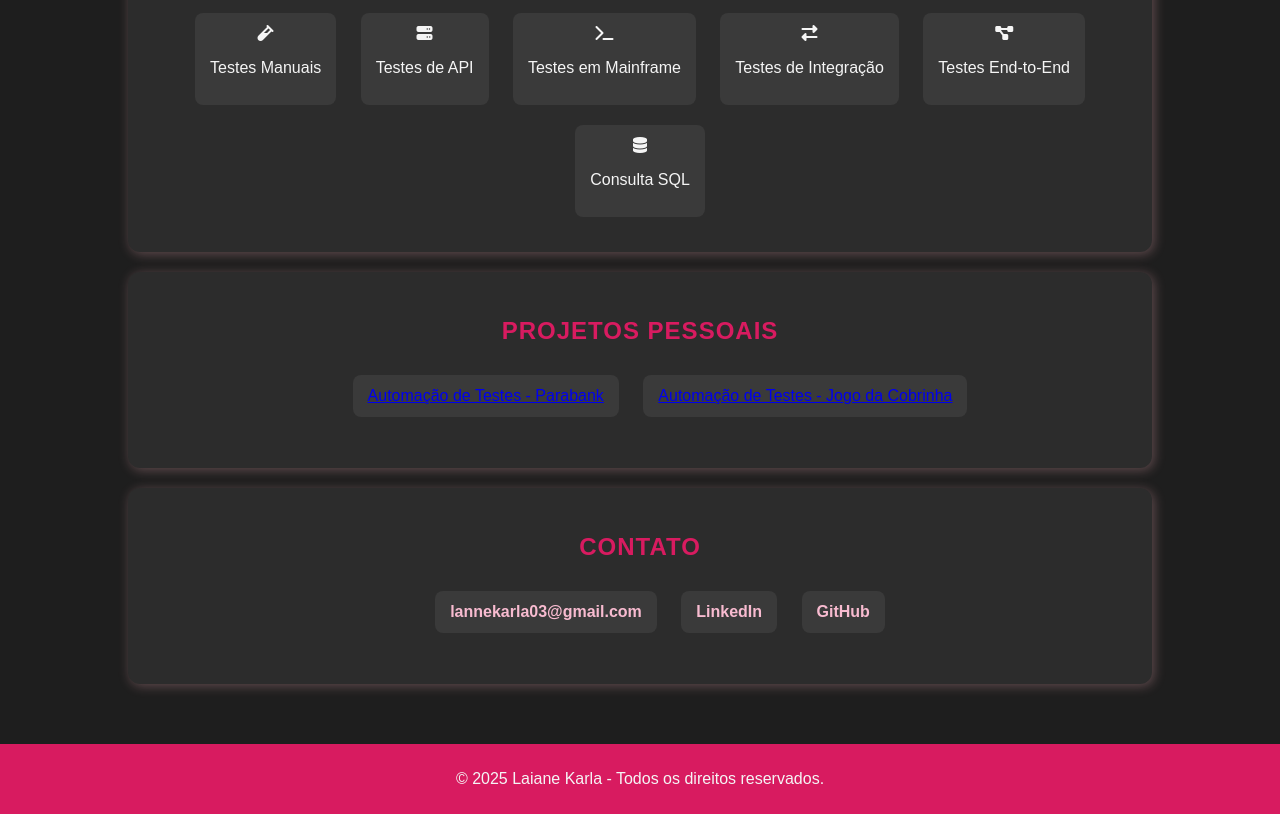
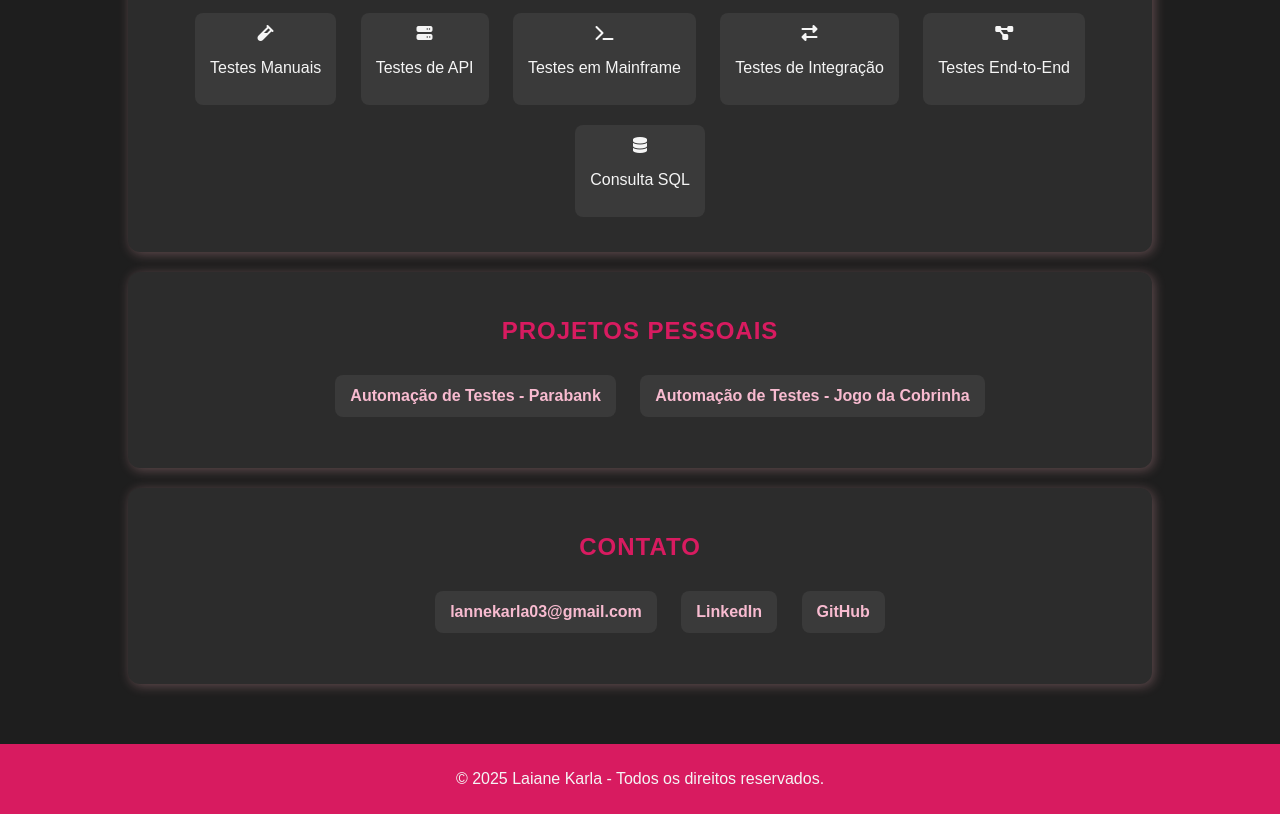
Before and after one commit to Laianekarla/Meu-portf-lio, a plain HTML site: page index.html in a window 1280 px wide. Shown: the part 936-1750 px from the top of the page. Drawn offline with Linux system fonts and the light colour scheme.

Commit message:
Update styles.css

```diff
--- a/styles.css
+++ b/styles.css
@@ -31,7 +31,7 @@ h1 {
 
 p {
     font-size: 16px;
-    color: #F5F5F5; /* Alterei para branco para melhor legibilidade */
+    color: #F5F5F5;
 }
 
 .container {
@@ -124,6 +124,18 @@ h2 {
     text-shadow: 0px 0px 8px #F8BBD0;
 }
 
+/* Estilização dos links em Projetos Pessoais */
+.projects-list a {
+    color: #F8BBD0;
+    text-decoration: none;
+    font-weight: bold;
+    transition: 0.3s;
+}
+
+.projects-list a:hover {
+    color: #D81B60;
+    text-shadow: 0px 0px 8px #F8BBD0;
+}
 
 
 
```
